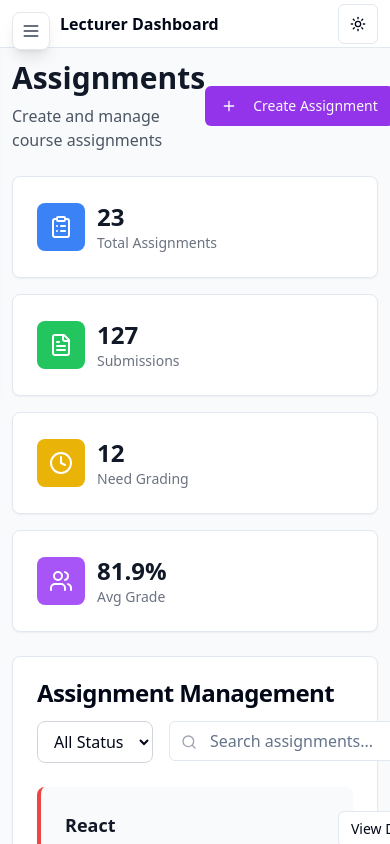
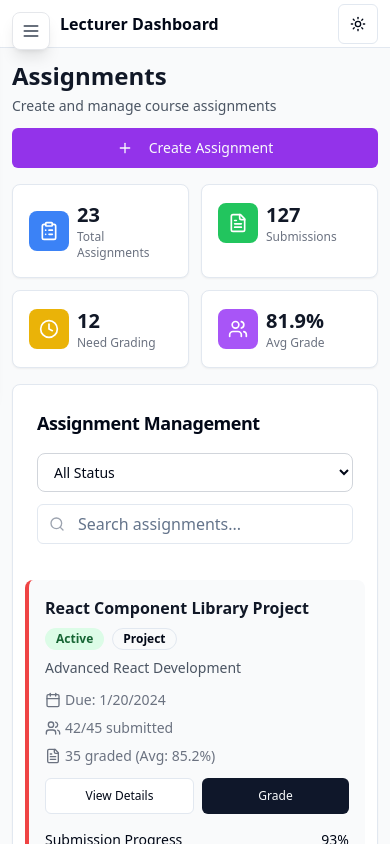
Before and after one commit to Devantics01/courseware-cloud-compass-71, a React (Vite) app: page /lecturer/assignments in a window 390 px wide. Shown: the top 844 px of the page. Built offline with nearby package versions, Linux system fonts and the light colour scheme.

Commit message:
Fix: Mobile view for assignment page
Adjust layout and styling of the assignment page for improved mobile responsiveness.

```diff
--- a/src/pages/lecturer/LecturerAssignments.tsx
+++ b/src/pages/lecturer/LecturerAssignments.tsx
@@ -93,70 +93,70 @@ const LecturerAssignments = () => {
 
   return (
     <LecturerLayout>
-      <div className="space-y-6">
-        <div className="flex justify-between items-center">
-          <div>
-            <h1 className="text-3xl font-bold text-gray-900 dark:text-white">Assignments</h1>
-            <p className="text-gray-600 dark:text-gray-300 mt-2">Create and manage course assignments</p>
+      <div className="space-y-4 sm:space-y-6">
+        <div className="flex flex-col gap-3 sm:flex-row sm:justify-between sm:items-start">
+          <div className="space-y-1">
+            <h1 className="text-2xl sm:text-3xl font-bold text-gray-900 dark:text-white">Assignments</h1>
+            <p className="text-sm sm:text-base text-gray-600 dark:text-gray-300">Create and manage course assignments</p>
           </div>
-          <Button className="bg-purple-600 hover:bg-purple-700">
+          <Button className="bg-purple-600 hover:bg-purple-700 w-full sm:w-auto">
             <Plus className="h-4 w-4 mr-2" />
             Create Assignment
           </Button>
         </div>
 
-        <div className="grid grid-cols-1 md:grid-cols-4 gap-4">
+        <div className="grid grid-cols-2 lg:grid-cols-4 gap-3 sm:gap-4">
           <Card>
-            <CardContent className="p-6">
-              <div className="flex items-center gap-3">
-                <div className="w-12 h-12 bg-blue-500 rounded-lg flex items-center justify-center">
-                  <ClipboardList className="h-6 w-6 text-white" />
+            <CardContent className="p-4 sm:p-6">
+              <div className="flex items-center gap-2 sm:gap-3">
+                <div className="w-10 h-10 sm:w-12 sm:h-12 bg-blue-500 rounded-lg flex items-center justify-center shrink-0">
+                  <ClipboardList className="h-5 w-5 sm:h-6 sm:w-6 text-white" />
                 </div>
-                <div>
-                  <p className="text-2xl font-bold text-gray-900 dark:text-white">23</p>
-                  <p className="text-sm text-gray-500 dark:text-gray-400">Total Assignments</p>
+                <div className="min-w-0">
+                  <p className="text-xl sm:text-2xl font-bold text-gray-900 dark:text-white">23</p>
+                  <p className="text-xs sm:text-sm text-gray-500 dark:text-gray-400">Total Assignments</p>
                 </div>
               </div>
             </CardContent>
           </Card>
 
           <Card>
-            <CardContent className="p-6">
-              <div className="flex items-center gap-3">
-                <div className="w-12 h-12 bg-green-500 rounded-lg flex items-center justify-center">
-                  <FileText className="h-6 w-6 text-white" />
+            <CardContent className="p-4 sm:p-6">
+              <div className="flex items-center gap-2 sm:gap-3">
+                <div className="w-10 h-10 sm:w-12 sm:h-12 bg-green-500 rounded-lg flex items-center justify-center shrink-0">
+                  <FileText className="h-5 w-5 sm:h-6 sm:w-6 text-white" />
                 </div>
-                <div>
-                  <p className="text-2xl font-bold text-gray-900 dark:text-white">127</p>
-                  <p className="text-sm text-gray-500 dark:text-gray-400">Submissions</p>
+                <div className="min-w-0">
+                  <p className="text-xl sm:text-2xl font-bold text-gray-900 dark:text-white">127</p>
+                  <p className="text-xs sm:text-sm text-gray-500 dark:text-gray-400">Submissions</p>
                 </div>
               </div>
             </CardContent>
           </Card>
 
           <Card>
-            <CardContent className="p-6">
-              <div className="flex items-center gap-3">
-                <div className="w-12 h-12 bg-yellow-500 rounded-lg flex items-center justify-center">
-                  <Clock className="h-6 w-6 text-white" />
+            <CardContent className="p-4 sm:p-6">
+              <div className="flex items-center gap-2 sm:gap-3">
+                <div className="w-10 h-10 sm:w-12 sm:h-12 bg-yellow-500 rounded-lg flex items-center justify-center shrink-0">
+                  <Clock className="h-5 w-5 sm:h-6 sm:w-6 text-white" />
                 </div>
-                <div>
-                  <p className="text-2xl font-bold text-gray-900 dark:text-white">12</p>
-                  <p className="text-sm text-gray-500 dark:text-gray-400">Need Grading</p>
+                <div className="min-w-0">
+                  <p className="text-xl sm:text-2xl font-bold text-gray-900 dark:text-white">12</p>
+                  <p className="text-xs sm:text-sm text-gray-500 dark:text-gray-400">Need Grading</p>
                 </div>
               </div>
             </CardContent>
           </Card>
 
           <Card>
-            <CardContent className="p-6">
-              <div className="flex items-center gap-3">
-                <div className="w-12 h-12 bg-purple-500 rounded-lg flex items-center justify-center">
-                  <Users className="h-6 w-6 text-white" />
+            <CardContent className="p-4 sm:p-6">
+              <div className="flex items-center gap-2 sm:gap-3">
+                <div className="w-10 h-10 sm:w-12 sm:h-12 bg-purple-500 rounded-lg flex items-center justify-center shrink-0">
+                  <Users className="h-5 w-5 sm:h-6 sm:w-6 text-white" />
                 </div>
-                <div>
-                  <p className="text-2xl font-bold text-gray-900 dark:text-white">81.9%</p>
-                  <p className="text-sm text-gray-500 dark:text-gray-400">Avg Grade</p>
+                <div className="min-w-0">
+                  <p className="text-xl sm:text-2xl font-bold text-gray-900 dark:text-white">81.9%</p>
+                  <p className="text-xs sm:text-sm text-gray-500 dark:text-gray-400">Avg Grade</p>
                 </div>
               </div>
             </CardContent>
@@ -165,11 +165,11 @@ const LecturerAssignments = () => {
 
         <Card>
           <CardHeader>
-            <div className="flex flex-col sm:flex-row gap-4 justify-between">
-              <CardTitle>Assignment Management</CardTitle>
-              <div className="flex gap-4">
+            <div className="flex flex-col gap-4 sm:flex-row sm:justify-between sm:items-center">
+              <CardTitle className="text-lg sm:text-xl">Assignment Management</CardTitle>
+              <div className="flex flex-col gap-3 sm:flex-row sm:gap-4">
                 <select
-                  className="px-3 py-2 border border-gray-300 dark:border-gray-600 rounded-lg bg-white dark:bg-gray-700"
+                  className="px-3 py-2 border border-gray-300 dark:border-gray-600 rounded-lg bg-white dark:bg-gray-700 text-sm w-full sm:w-auto"
                   value={filter}
                   onChange={(e) => setFilter(e.target.value)}
                 >
@@ -184,51 +184,54 @@ const LecturerAssignments = () => {
                     placeholder="Search assignments..."
                     value={searchTerm}
                     onChange={(e) => setSearchTerm(e.target.value)}
-                    className="pl-10 w-80"
+                    className="pl-10 w-full sm:w-80"
                   />
                 </div>
               </div>
             </div>
           </CardHeader>
-          <CardContent>
+          <CardContent className="p-3 sm:p-6">
+            <div className="space-y-3 sm:space-y-4">
+              {filteredAssignments.map((assignment) => (
+                <div key={assignment.id} className={`border-l-4 ${getPriorityColor(assignment.priority)} bg-gray-50 dark:bg-gray-700 rounded-lg p-4 sm:p-6`}>
                   <div className="space-y-4">
-              {filteredAssignments.map((assignment) => (
-                <div key={assignment.id} className={`border-l-4 ${getPriorityColor(assignment.priority)} bg-gray-50 dark:bg-gray-700 rounded-lg p-6`}>
-                  <div className="flex items-start justify-between mb-4">
-                    <div className="flex-1">
-                      <div className="flex items-center gap-3 mb-2">
-                        <h3 className="font-semibold text-lg text-gray-900 dark:text-white">{assignment.title}</h3>
+                    <div className="flex flex-col gap-3 sm:flex-row sm:items-start sm:justify-between">
+                      <div className="flex-1 min-w-0">
+                        <div className="flex flex-col gap-2 sm:flex-row sm:items-center sm:gap-3 mb-2">
+                          <h3 className="font-semibold text-base sm:text-lg text-gray-900 dark:text-white break-words">{assignment.title}</h3>
+                          <div className="flex gap-2 flex-wrap">
                             <Badge className={getStatusColor(assignment.status)}>
                               {assignment.status}
                             </Badge>
                             <Badge variant="outline">{assignment.type}</Badge>
                           </div>
-                      <p className="text-sm text-gray-600 dark:text-gray-300 mb-2">{assignment.course}</p>
-                      <div className="flex items-center gap-4 text-sm text-gray-500 dark:text-gray-400">
+                        </div>
+                        <p className="text-sm text-gray-600 dark:text-gray-300 mb-3 break-words">{assignment.course}</p>
+                        <div className="flex flex-col gap-2 sm:flex-row sm:items-center sm:gap-4 text-sm text-gray-500 dark:text-gray-400">
                           <span className="flex items-center gap-1">
-                          <Calendar size={16} />
-                          Due: {new Date(assignment.dueDate).toLocaleDateString()}
+                            <Calendar size={16} className="shrink-0" />
+                            <span>Due: {new Date(assignment.dueDate).toLocaleDateString()}</span>
                           </span>
                           <span className="flex items-center gap-1">
-                          <Users size={16} />
-                          {assignment.submissions}/{assignment.totalStudents} submitted
+                            <Users size={16} className="shrink-0" />
+                            <span>{assignment.submissions}/{assignment.totalStudents} submitted</span>
                           </span>
                           {assignment.graded > 0 && (
                             <span className="flex items-center gap-1">
-                            <FileText size={16} />
-                            {assignment.graded} graded (Avg: {assignment.avgGrade}%)
+                              <FileText size={16} className="shrink-0" />
+                              <span>{assignment.graded} graded (Avg: {assignment.avgGrade}%)</span>
                             </span>
                           )}
                         </div>
                       </div>
 
-                    <div className="flex gap-2">
-                      <Button size="sm" variant="outline">View Details</Button>
-                      <Button size="sm">Grade</Button>
+                      <div className="flex gap-2 w-full sm:w-auto">
+                        <Button size="sm" variant="outline" className="flex-1 sm:flex-none text-xs sm:text-sm">View Details</Button>
+                        <Button size="sm" className="flex-1 sm:flex-none text-xs sm:text-sm">Grade</Button>
                       </div>
                     </div>
 
-                  <div className="flex items-center justify-between">
+                    <div className="space-y-4">
                       <div className="flex-1">
                         <div className="flex justify-between text-sm mb-1">
                           <span>Submission Progress</span>
@@ -243,7 +246,7 @@ const LecturerAssignments = () => {
                       </div>
 
                       {assignment.graded > 0 && (
-                      <div className="ml-6 flex-1">
+                        <div className="flex-1">
                           <div className="flex justify-between text-sm mb-1">
                             <span>Grading Progress</span>
                             <span>{Math.round((assignment.graded / assignment.submissions) * 100)}%</span>
@@ -258,6 +261,7 @@ const LecturerAssignments = () => {
                       )}
                     </div>
                   </div>
+                </div>
               ))}
             </div>
           </CardContent>
```
Lines whose indentation alone changed are shown as unchanged.
